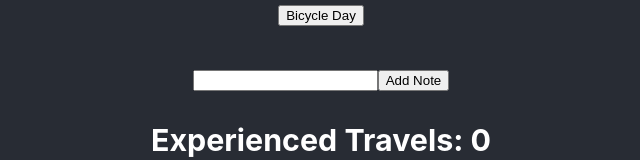
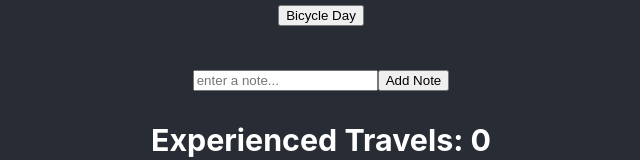
Before and after one commit to uaaeu/front-end-libraries, a React (Create React App) app in the folder React/fcc_react/: page / in a window 1280 px wide. Shown: the part 980-1140 px from the top of the page, without its empty margins (319-959 px from the left). Built offline with nearby package versions, Linux system fonts and the light colour scheme.

Commit message:
a placeholder added to input

```diff
--- a/React/fcc_react/src/components/MyForm.jsx
+++ b/React/fcc_react/src/components/MyForm.jsx
@@ -27,7 +27,7 @@ export class MyForm extends React.Component {
       <div>
         <h1>{this.state.submit}</h1>
         <form onSubmit={this.handleSubmit}>
-          <input value={this.state.input} onChange={this.handleChange} />
+          <input value={this.state.input} onChange={this.handleChange} placeholder="enter a note..." />
           <button type="submit">Add Note</button>
         </form>
       </div>
```
